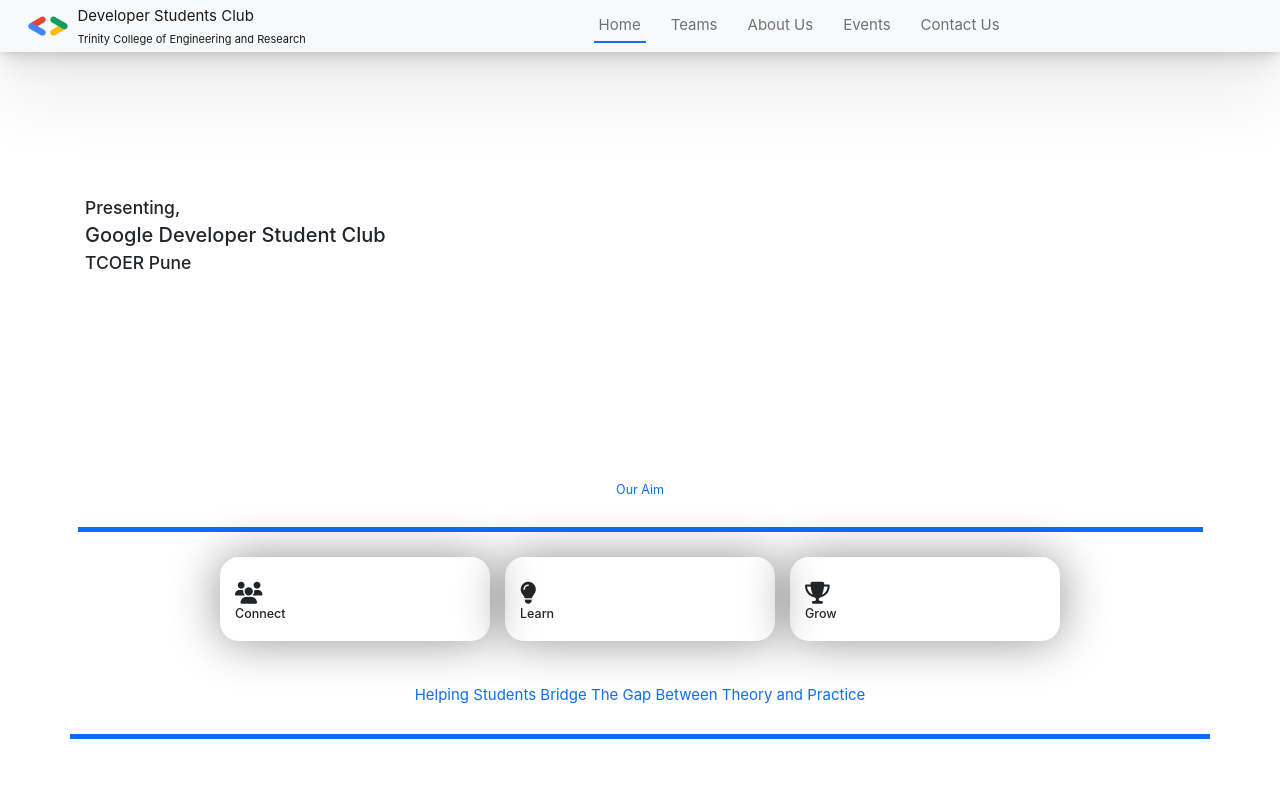
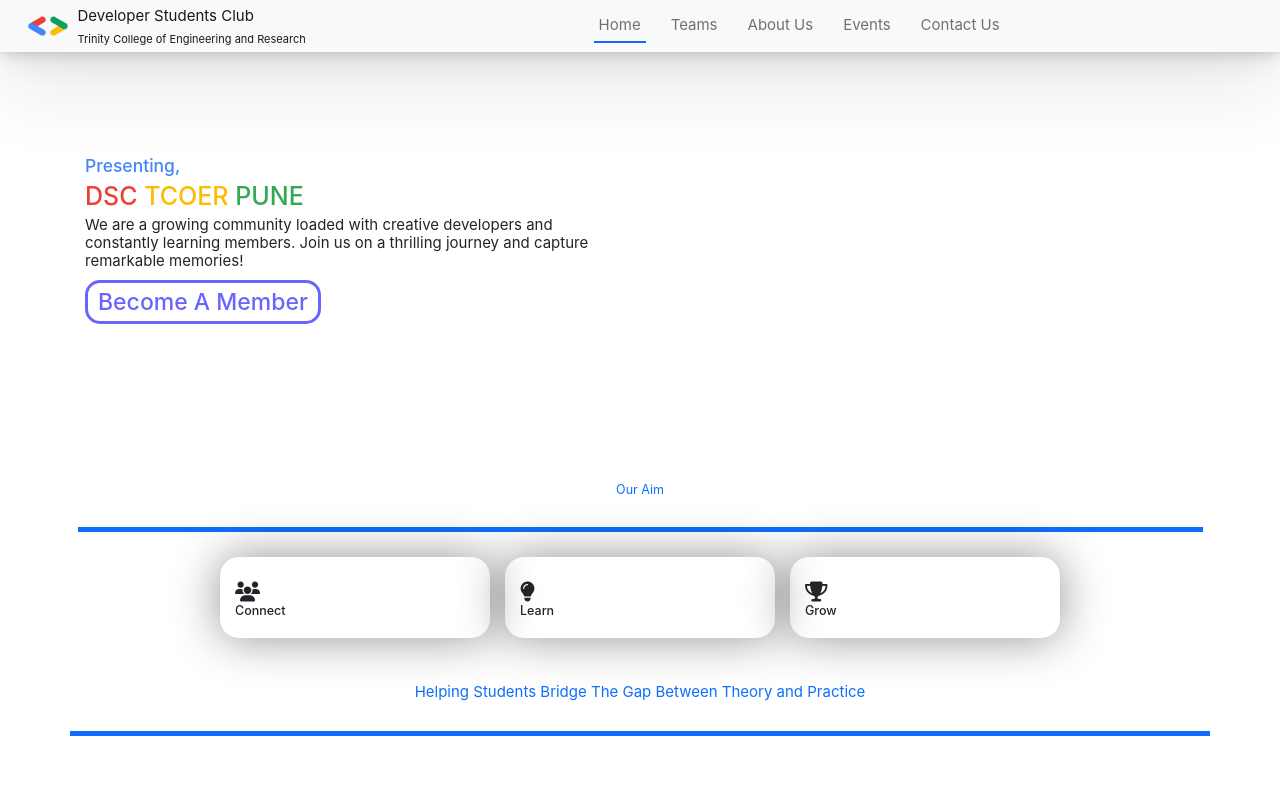
Before and after one commit to DSC-TCOER/dsc-website, a React (Create React App) app: page / in a window 1280 px wide. Shown: the top 800 px of the page. Built offline with nearby package versions, Linux system fonts and the light colour scheme; no server answers.

Commit message:
added hero heading and text

```diff
--- a/src/components/Home.js
+++ b/src/components/Home.js
@@ -2,7 +2,7 @@
 import Footer from "./Footer";
 import SubHome2 from "./SubHome2";
 import "@google/model-viewer";
-//import "./home.css";
+import "./home.css";
 //import Model from "../../public/images/DSC-3D-logo2.glb";
 
 const Home = () => {
@@ -39,9 +39,18 @@
             ></model-viewer>
           </div>
           <div className="col-lg-6">
-            <h3>Presenting,</h3>
-            <h2>Google Developer Student Club</h2>
-            <h3>TCOER Pune</h3>
+            <div className="heading">
+              <h3 style={{color: '#4285F4'}}>Presenting,</h3>
+              <h1><span style={{color: '#EA4335'}}>DSC</span> <span style={{color: '#FBBC04'}}>TCOER</span> <span style={{color: '#34A853'}}>PUNE</span></h1>
+              <h5 style={{fontWeight: '400', marginBottom: '1.5rem', fontSize: '1.5rem'}}> We are a growing community loaded with creative developers and constantly learning members. Join us on a thrilling journey and capture remarkable memories!</h5>
+              <a
+                href="https://gdsc.community.dev/accounts/login/?next=/trinity-college-of-engineering-and-research-pune/"
+                class="btn-secondary"
+                target="nt"
+              >
+                Become A Member
+              </a>
+            </div>
           </div>
         </div>
       </header>
--- a/src/components/home.css
+++ b/src/components/home.css
@@ -4,31 +4,23 @@
     justify-content: center;
 } */
 
-.hero {
-    height: auto;
-    min-height: 100vh;
-    width: 100%;
-}
+/* #6c63ff */
 
-.hero-text {
-    height: auto;
-    padding-left: 10vw;
-    padding-right: 10vw;
-    position: absolute;
-    width: 40%;
-    top: 50%;
-    transform: translateY(-50%);
-    max-width: 600px;
-}
-
-.hero-image {
-    height: 35vw;
-    width: auto;
-    display: inline-block;
-    float: right;
-    padding-right: 10vw;
-    max-height: 500px;
-    position: relative;
-    top: 50vh;
-    transform: translateY(-50%);
-}
+.btn-secondary {
+    font-size: 1.7rem;
+    font-weight: 400;
+    margin: auto;
+    padding: 0.5rem 1rem;
+    background-color: white;
+    color: #4285F4;
+    border: 2.7px solid #4285F4;
+    border-radius: 1rem;
+    margin-bottom: 1.5rem;
+    transition: 0.4s;
+    transition-timing-function: cubic-bezier(0.49, 0.08, 0.54, 1.42);
+  }
+  .heading a:hover {
+    border: 3px solid #4285F4;
+    background-color: #4285F4;
+    color: white;
+  }
--- a/src/index.css
+++ b/src/index.css
@@ -5,7 +5,7 @@
     sans-serif;
   -webkit-font-smoothing: antialiased;
   -moz-osx-font-smoothing: grayscale;
-  font-size: 1.1rem;
+  /* font-size: 1.1rem; */
 }
 
 code {
```
Also changed, not shown: 1 other file (tests, documents, lock files or other folders).
